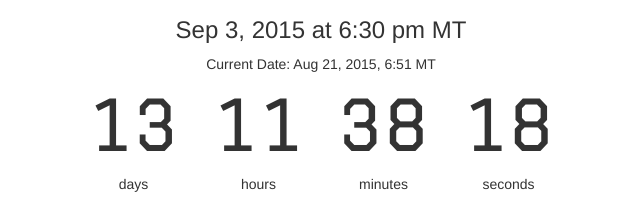
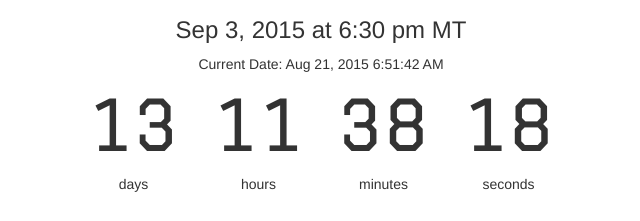
Before and after one commit to mikedcook/ufb_angular, a plain HTML site: page index.html in a window 1280 px wide. Shown: the part 463-684 px from the top of the page, 319-959 px from the left. Drawn offline with nearby package versions, Linux system fonts and the light colour scheme.

```diff
--- a/index.html
+++ b/index.html
@@ -16,7 +16,7 @@
   <script src="https://ajax.googleapis.com/ajax/libs/angularjs/1.3.14/angular.min.js"></script>
 	<script src="js/countdown.js" type="text/javascript"></script>
 </head>
-<body ng-controller="CountdownController">
+<body ng-controller="CountdownController" ng-init="init()">
 <div class="container">
 	<div class="top">
 		<div class="row">
@@ -33,17 +33,17 @@
 			<h2 class="block">{{nextGame.mascot}}</h2>
 			<div class="gameInfo">
 				<h3>{{nextGame.date}} at {{nextGame.time}} MT</h3>
-				<div>Current Date: {{countdown().currDate}}, {{countdown().currTime}} MT</div>
+				<div>Current Date: {{now | date:'medium'}}</div>
 			</div>
 		</div>
 		<div class="row counter">
 			<table class="center">
 				<tr class="counterNums">
-					<td class="block">{{countdown().days}}</td>
-					<td class="block">{{countdown().hours}}</td>
-					<td class="block">{{countdown().minutes}}</td>
+					<td class="block">{{gametime().days}}</td>
+					<td class="block">{{gametime().hours}}</td>
+					<td class="block">{{gametime().minutes}}</td>
 					<!-- <td class="block">{{countdown().seconds}}</td> -->
-					<td class="block"><span ng-bind="countdown().seconds"></span></td>
+					<td class="block"><span ng-bind="gametime().seconds"></span></td>
 				</tr>
 				<tr>
 					<td>days</td>
--- a/js/countdown.js
+++ b/js/countdown.js
@@ -1,6 +1,23 @@
 var myApp = angular.module('myApp',[]);
 
 myApp.controller('CountdownController',['$scope', '$interval', function($scope,$interval){
+
+	$scope.now;
+	$scope.setNow	=	function() { $scope.now	=	new Date(); }
+
+	$scope.getNextGame = function(){
+		for(game in $scope.games){
+			var rawDate	=	Date.parse($scope.games[game].date +' '+ $scope.games[game].time);
+			console.info('rawDate in getNextGame', rawDate);
+			if(rawDate > $scope.now){
+				$scope.games[game].datetime	=	rawDate;
+				return $scope.games[game];
+			}
+		}
+	};
+
+	$scope.init	=	function() {
+
 		$scope.games = [
 			{
 				id:1,
@@ -124,51 +141,24 @@ myApp.controller('CountdownController',['$scope', '$interval', function($scope,$
 				score:""
 			}
 		];
-	var getNow = function(){
-		var today = new Date();
-		var now = today.getTime();
-		var return_val = {today:today,now:now};
-		return return_val;
+
+		$scope.setNow();
+		$scope.nextGame = $scope.getNextGame();
+
 	}
-	console.log('today: ' + getNow().today);
-	var monthNames = ["Jan", "Feb", "Mar", "Apr", "May", "Jun",	"Jul", "Aug", "Sep", "Oct", "Nov", "Dec"];
-	var friendlyDay = monthNames[getNow().today.getMonth()] + ' ' + getNow().today.getDate() + ', ' + getNow().today.getFullYear();
-	var friendlyTime = getNow().today.getHours() + ':' + getNow().today.getMinutes();
 
-	var getNextGame = function(){
-		for(game in $scope.games){
-			var rawDate = Date.parse($scope.games[game].date);
-			if(rawDate > getNow().now){
-				return game;
-			} else {
+	$interval($scope.setNow, 1000);
+
+	$scope.gametime	=	function() {
+		var t	=	{};
+		var s	=	($scope.nextGame.datetime - $scope.now) / 1000;
+
+		t.seconds	=	Math.floor(s % 60); s /= 60;
+		t.minutes	=	Math.floor(s % 60); s /= 60;
+		t.hours	=	Math.floor(s % 24); s /= 24;
+		t.days	=	Math.floor(s);
+
+		return t;
 	}
-		}
-	};
-
-	$scope.nextGame = $scope.games[getNextGame()];
-
-	$scope.countdown = function(){
-		var gameTime = ($scope.nextGame.date + ' ' + $scope.nextGame.time);
-		var gameTimeMS = Date.parse(gameTime);
-		var msLeft = gameTimeMS - getNow().now;
-		var timeLeft = {
-			currDate:friendlyDay,
-			currTime:friendlyTime
-		};
-		secondsLeft = msLeft / 1000;
-		return calcTime(secondsLeft, timeLeft);
-	};
-
-	$interval($scope.countdownx,1000);
-
-	calcTime = function(s,t){
-		t.seconds = Math.floor(s % 60);
-		s /= 60; t.minutes = Math.floor(s % 60);
-		s /= 60; t.hours = Math.floor(s % 24);
-		s /= 24; t.days = Math.floor(s);
-		return t;
-	};
-
-
 
 }]);
```
Lines whose indentation alone changed are shown as unchanged.
